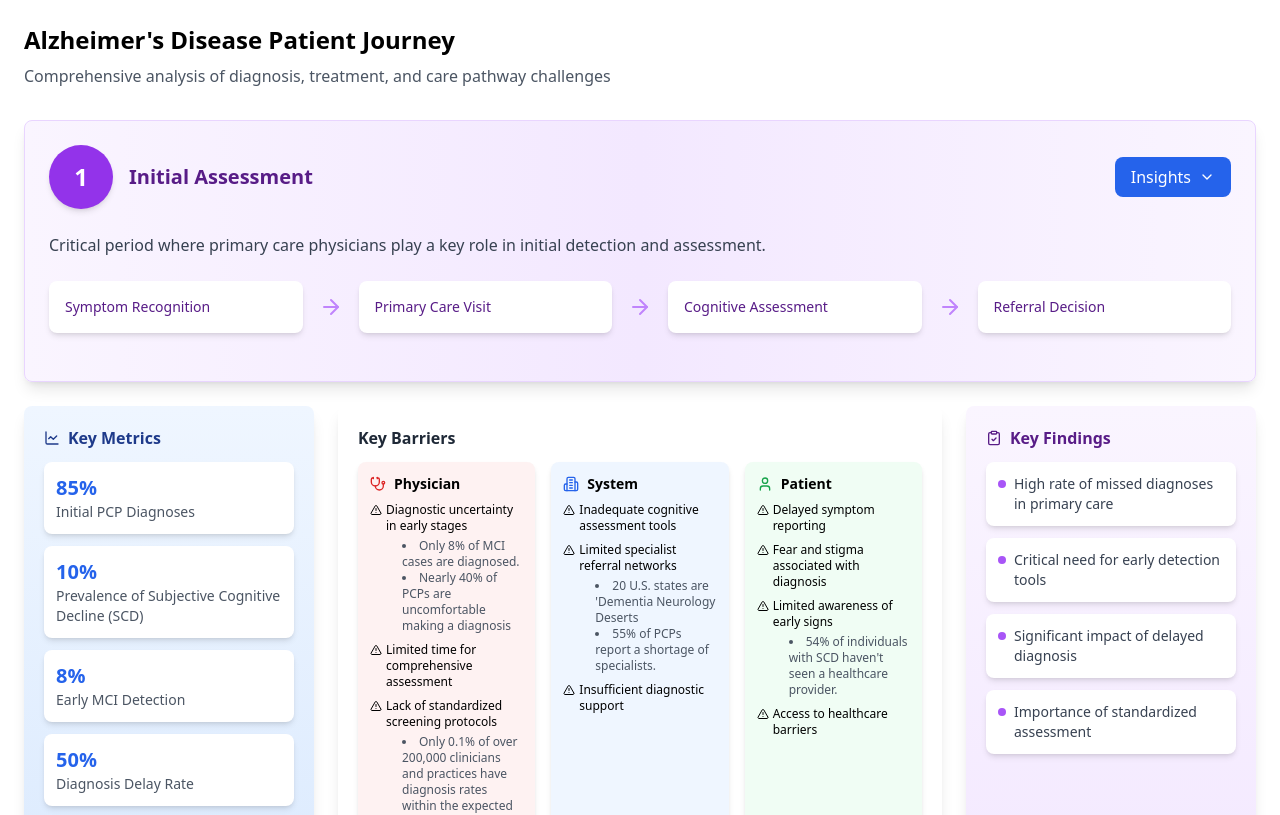
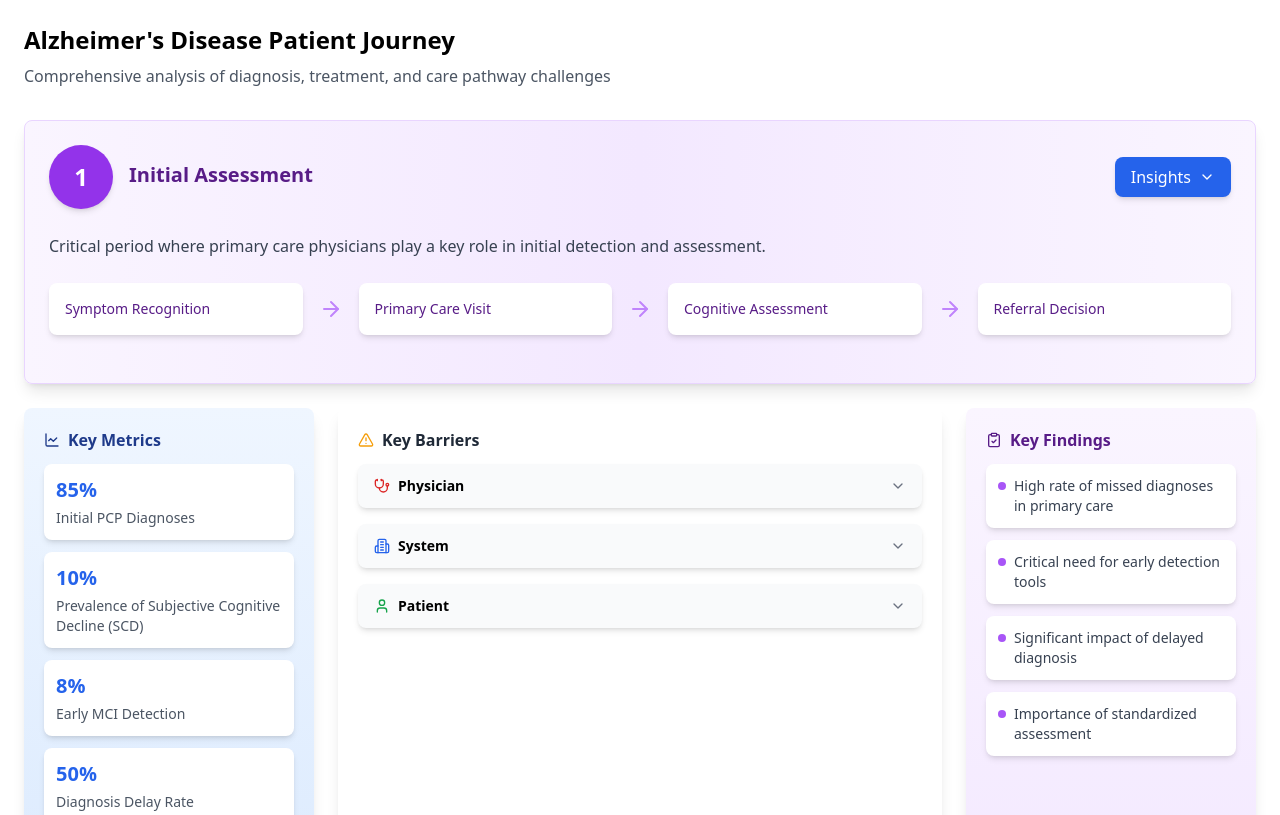
Before and after one commit to Bennybas/alzheimers_patient_journey, a React (Create React App) app: page / in a window 1280 px wide. Shown: the top 815 px of the page. Built offline with nearby package versions, Linux system fonts and the light colour scheme.

Commit message:
Descirbe

```diff
--- a/src/components/JourneyStage/JourneyStage.jsx
+++ b/src/components/JourneyStage/JourneyStage.jsx
@@ -14,7 +14,6 @@ import {
 
 const JourneyStage = ({ stage, metrics, barriers, findings }) => {
   const [hoveredAction, setHoveredAction] = useState(null);
-  const [isExpanded, setIsExpanded] = useState(false);
   const [showInsights, setShowInsights] = useState(false);
 
   const handleActionHover = (actionName) => {
@@ -25,15 +24,11 @@ const JourneyStage = ({ stage, metrics, barriers, findings }) => {
     setHoveredAction(null);
   };
 
-  const toggleExpand = () => {
-    setIsExpanded(!isExpanded);
-  };
-
   const toggleInsights = () => {
     setShowInsights(!showInsights);
   };
 
-  // Dynamic insights based on stage
+  // Dynamic insights based on stage (kept the same)
   const getInsightsData = () => {
     switch (stage.number) {
       case 1:
@@ -48,9 +43,9 @@ const JourneyStage = ({ stage, metrics, barriers, findings }) => {
         return [
           { mmse: "28/30", moca: "28/30", stage: "Normal cognitive function, may show minor signs of decline" },
           { mmse: "26/30", moca: "26/30", stage: "Mild cognitive impairment (MCI), slight decline in memory, attention" },
-          {  mmse: "22/30", moca: "22/30", stage: "Moderate cognitive decline, noticeable issues with memory and daily tasks" },
-          {  mmse: "18/30", moca: "18/30", stage: "Moderate dementia, increasing difficulties with communication, orientation" },
-          {  mmse: "Below 18", moca: "Below 18", stage: "Severe cognitive decline, advanced stages of dementia, major difficulties in daily life" }
+          { mmse: "22/30", moca: "22/30", stage: "Moderate cognitive decline, noticeable issues with memory and daily tasks" },
+          { mmse: "18/30", moca: "18/30", stage: "Moderate dementia, increasing difficulties with communication, orientation" },
+          { mmse: "Below 18", moca: "Below 18", stage: "Severe cognitive decline, advanced stages of dementia, major difficulties in daily life" }
         ];
       case 3:
         return [
@@ -68,72 +63,78 @@ const JourneyStage = ({ stage, metrics, barriers, findings }) => {
   const renderInsightsTable = () => {
     const insightsData = getInsightsData();
 
+    const tableClasses = "w-full border-collapse overflow-hidden rounded-lg";
+    const headerClasses = "bg-gray-100 text-left text-xs font-semibold text-gray-600 uppercase tracking-wider px-6 py-3";
+    const cellClasses = "px-6 py-4 text-sm text-gray-800 border-t border-gray-200";
+
     switch (stage.number) {
       case 1:
         return (
-          <strong>Average Time to Diagnosis
-          <table className="w-full">
-            <thead className="bg-gray-50">
+          <div className="space-y-4">
+            <h3 className="text-lg font-semibold text-gray-800">Average Time to Diagnosis</h3>
+            <table className={tableClasses}>
+              <thead>
                 <tr>
-                <th className="px-6 py-3 text-left text-xs font-medium text-gray-500 uppercase tracking-wider">Stage</th>
-                <th className="px-6 py-3 text-left text-xs font-medium text-gray-500 uppercase tracking-wider">Average Time to Diagnosis</th>
+                  <th className={headerClasses}>Stage</th>
+                  <th className={headerClasses}>Average Time to Diagnosis</th>
                 </tr>
               </thead>
-            <tbody className="divide-y divide-gray-200">
+              <tbody>
                 {insightsData.map((item, index) => (
-                <tr key={index} className={index % 2 === 0 ? 'bg-white' : 'bg-gray-50'}>
-                  <td className="px-6 py-4 text-sm text-gray-900">{item.stage}</td>
-                  <td className="px-6 py-4 text-sm text-gray-900">{item.time}</td>
+                  <tr key={index} className="hover:bg-gray-50 transition-colors">
+                    <td className={cellClasses}>{item.stage}</td>
+                    <td className={cellClasses}>{item.time}</td>
                   </tr>
                 ))}
               </tbody>
             </table>
-          </strong>
+          </div>
         );
       case 2:
         return (
-          <strong>Cognitive Decline Metrics
-          <table className="w-full">
-            <thead className="bg-gray-50">
+          <div className="space-y-4">
+            <h3 className="text-lg font-semibold text-gray-800">Cognitive Decline Metrics</h3>
+            <table className={tableClasses}>
+              <thead>
                 <tr>
-                <th className="px-6 py-3 text-left text-xs font-medium text-gray-500 uppercase tracking-wider">MMSE Score</th>
-                <th className="px-6 py-3 text-left text-xs font-medium text-gray-500 uppercase tracking-wider">MoCA Score</th>
-                <th className="px-6 py-3 text-left text-xs font-medium text-gray-500 uppercase tracking-wider">Stage of Cognitive Decline</th>
+                  <th className={headerClasses}>MMSE Score</th>
+                  <th className={headerClasses}>MoCA Score</th>
+                  <th className={headerClasses}>Stage of Cognitive Decline</th>
                 </tr>
               </thead>
-            <tbody className="divide-y divide-gray-200">
+              <tbody>
                 {insightsData.map((item, index) => (
-                <tr key={index} className={index % 2 === 0 ? 'bg-white' : 'bg-gray-50'}>
-
-                  <td className="px-6 py-4 text-sm text-gray-900">{item.mmse}</td>
-                  <td className="px-6 py-4 text-sm text-gray-900">{item.moca}</td>
-                  <td className="px-6 py-4 text-sm text-gray-900">{item.stage}</td>
+                  <tr key={index} className="hover:bg-gray-50 transition-colors">
+                    <td className={cellClasses}>{item.mmse}</td>
+                    <td className={cellClasses}>{item.moca}</td>
+                    <td className={cellClasses}>{item.stage}</td>
                   </tr>
                 ))}
               </tbody>
             </table>
-          </strong>
+          </div>
         );
       case 3:
         return (
-          <strong>ARIA (Amyloid-Related Imaging Abnormalities) in lecanemab
-          <table className="w-full">
-            <thead className="bg-gray-50">
+          <div className="space-y-4">
+            <h3 className="text-lg font-semibold text-gray-800">ARIA in Lecanemab Treatment</h3>
+            <table className={tableClasses}>
+              <thead>
                 <tr>
-                <th className="px-6 py-3 text-left text-xs font-medium text-gray-500 uppercase tracking-wider">Aspect</th>
-                <th className="px-6 py-3 text-left text-xs font-medium text-gray-500 uppercase tracking-wider">Quantitative Insights</th>
+                  <th className={headerClasses}>Aspect</th>
+                  <th className={headerClasses}>Quantitative Insights</th>
                 </tr>
               </thead>
-            <tbody className="divide-y divide-gray-200">
+              <tbody>
                 {insightsData.map((item, index) => (
-                <tr key={index} className={index % 2 === 0 ? 'bg-white' : 'bg-gray-50'}>
-                  <td className="px-6 py-4 text-sm font-medium text-gray-900">{item.aspect}</td>
-                  <td className="px-6 py-4 text-sm text-gray-900">{item.insight}</td>
+                  <tr key={index} className="hover:bg-gray-50 transition-colors">
+                    <td className={`${cellClasses} font-medium`}>{item.aspect}</td>
+                    <td className={cellClasses}>{item.insight}</td>
                   </tr>
                 ))}
               </tbody>
             </table>
-          </strong>
+          </div>
         );
       default:
         return null;
@@ -142,71 +143,68 @@ const JourneyStage = ({ stage, metrics, barriers, findings }) => {
 
   return (
     <div className="relative w-full">
-      <Card className="bg-gradient-to-r from-purple-50 via-purple-100 to-purple-50 p-6 mb-6 shadow-lg rounded-lg border border-purple-200">
+      <Card className="bg-gradient-to-r from-purple-50 via-purple-100 to-purple-50 p-6 mb-6 shadow-lg rounded-lg border border-purple-200 transition-all duration-300 hover:shadow-xl">
         <div className="flex items-center justify-between mb-6">
           <div className="flex items-center gap-4">
-            <div className="w-16 h-16 rounded-full bg-purple-600 flex items-center justify-center shadow-md">
+            <div className="w-16 h-16 rounded-full bg-purple-600 flex items-center justify-center shadow-md transform transition-transform hover:scale-105">
               <span className="text-2xl font-bold text-white">{stage.number}</span>
             </div>
             <div>
               <h2 className="text-xl font-bold text-purple-900">{stage.title}</h2>
-              <p className="text-sm text-purple-700">{stage.timeframe}</p>
+              <p className="text-sm text-purple-700 mt-1">{stage.timeframe}</p>
             </div>
           </div>
           <div className="flex gap-4">
             <button
               onClick={toggleInsights}
-              className="flex items-center gap-2 bg-blue-600 text-white px-4 py-2 rounded-lg hover:bg-blue-700 transition"
+              className="flex items-center gap-2 bg-blue-600 text-white px-4 py-2 rounded-lg hover:bg-blue-700 transition-colors shadow-md hover:shadow-lg active:transform active:scale-95"
             >
               Insights
               {showInsights ? (
-                <ChevronUp className="w-4 h-4" />
+                <ChevronUp className="w-4 h-4 transition-transform" />
               ) : (
-                <ChevronDown className="w-4 h-4" />
+                <ChevronDown className="w-4 h-4 transition-transform" />
               )}
             </button>
           </div>
         </div>
 
-        <p className="text-gray-700 mb-6">{stage.description}</p>
+        <p className="text-gray-700 mb-6 leading-relaxed">{stage.description}</p>
 
-        {/* Action items with hover effect */}
         <div className="flex items-center gap-4 mb-6">
           {stage.actions.map((action, idx) => (
             <React.Fragment key={idx}>
               <div
-                className="flex-1 bg-white p-4 rounded-lg shadow-md transition duration-300 hover:shadow-lg cursor-pointer"
+                className="flex-1 bg-white p-4 rounded-lg shadow-md transition-all duration-300 hover:shadow-lg hover:bg-purple-50 cursor-pointer transform hover:-translate-y-1"
                 onMouseEnter={() => handleActionHover(action.name)}
                 onMouseLeave={handleActionLeave}
               >
                 <div className="text-sm font-medium text-purple-900">{action.name}</div>
               </div>
               {idx < stage.actions.length - 1 && (
-                <ArrowRight className="w-6 h-6 text-purple-400 flex-shrink-0" />
+                <ArrowRight className="w-6 h-6 text-purple-400 flex-shrink-0 animate-pulse" />
               )}
             </React.Fragment>
           ))}
         </div>
 
-        {/* Insights Table */}
-        {showInsights && (
-          <div className="mt-4 bg-white rounded-lg shadow-md overflow-hidden">
+        <div className={`transition-all duration-500 ease-in-out ${
+          showInsights ? 'max-h-screen opacity-100 mt-6' : 'max-h-0 opacity-0 overflow-hidden'
+        }`}>
+          <div className="bg-white rounded-lg shadow-lg overflow-hidden">
             {renderInsightsTable()}
           </div>
-        )}
+        </div>
 
-        {/* Hover content */}
-        <div
-          className={`overflow-hidden transition-all duration-500 ease-in-out ${
+        <div className={`transition-all duration-500 ease-in-out overflow-hidden ${
           hoveredAction ? 'max-h-40 opacity-100' : 'max-h-0 opacity-0'
-          }`}
-        >
+        }`}>
           {hoveredAction && (
-            <div className="bg-purple-50 p-4 rounded-lg shadow-inner mt-4">
+            <div className="bg-purple-50 p-4 rounded-lg shadow-inner mt-4 border border-purple-100">
               <h3 className="text-purple-800 font-semibold mb-2">
                 {hoveredAction}
               </h3>
-              <p className="text-gray-700 text-sm">
+              <p className="text-gray-700 text-sm leading-relaxed">
                 {stage.actions.find(action => action.name === hoveredAction)?.content}
               </p>
             </div>
@@ -214,81 +212,47 @@ const JourneyStage = ({ stage, metrics, barriers, findings }) => {
         </div>
       </Card>
 
-      {/* Grid layout for metrics, barriers, and findings */}
       <div className="grid grid-cols-12 gap-6">
-        {/* Key Metrics */}
         <div className="col-span-3">
-          <Card className="h-full p-5 bg-gradient-to-b from-blue-50 to-blue-100 rounded-lg shadow-lg">
+          <Card className="h-full p-5 bg-gradient-to-b from-blue-50 to-blue-100 rounded-lg shadow-lg hover:shadow-xl transition-shadow">
             <h3 className="font-semibold text-blue-900 mb-3 flex items-center gap-2">
               <LineChart className="w-4 h-4" />
               Key Metrics
             </h3>
             <div className="space-y-3">
               {metrics.map((metric, idx) => (
-                <div key={idx} className="bg-white p-3 rounded-lg shadow-md">
+                <div key={idx} className="bg-white p-3 rounded-lg shadow-md hover:shadow-lg transition-all duration-300 transform hover:-translate-y-1">
                   <div className="text-xl font-bold text-blue-600">{metric.value}</div>
-                  <div className="text-sm text-gray-600">{metric.label}</div>
+                  <div className="text-sm text-gray-600 mt-1">{metric.label}</div>
                 </div>
               ))}
             </div>
           </Card>
         </div>
 
-        {/* Key Barriers */}
         <div className="col-span-6">
-          <Card className="h-full p-5 bg-white shadow-lg rounded-lg">
-            <h3 className="font-semibold mb-3 text-gray-800">Key Barriers</h3>
-            <div className="grid grid-cols-3 gap-4">
-              {Object.entries(barriers).map(([key, barrierGroup], groupIdx) => (
-                <div
-                  key={groupIdx}
-                  className={
-                    key === 'physician' ? 'bg-red-50 p-3 rounded-lg shadow-md' :
-                    key === 'system' ? 'bg-blue-50 p-3 rounded-lg shadow-md' :
-                    'bg-green-50 p-3 rounded-lg shadow-md'
-                  }
-                >
-                  <div className="flex items-center gap-2 mb-2">
-                    {key === 'physician' && <Stethoscope className="w-4 h-4 text-red-600" />}
-                    {key === 'system' && <Building2 className="w-4 h-4 text-blue-600" />}
-                    {key === 'patient' && <User className="w-4 h-4 text-green-600" />}
-                    <h4 className="text-sm font-semibold capitalize">{key}</h4>
-                  </div>
-                  <ul className="space-y-2">
-                    {barrierGroup.map((barrier, idx) => (
-                      <li key={idx} className="text-xs flex items-start gap-1">
-                        <AlertTriangle className="w-3 h-3 flex-shrink-0 mt-0.5" />
-                        <div>
-                          <span>{barrier.description}</span>
-                          {barrier.subpoints && (
-                            <ul className="mt-1 ml-4 text-gray-600 list-disc list-inside">
-                              {barrier.subpoints.map((subpoint, subIdx) => (
-                                <li key={subIdx} className="text-xs">{subpoint}</li>
-                              ))}
-                            </ul>
-                          )}
-                        </div>
-                      </li>
-                    ))}
-                  </ul>
-                </div>
-              ))}
-            </div>
+          <Card className="h-full p-5 bg-white shadow-lg rounded-lg hover:shadow-xl transition-shadow">
+            <h3 className="font-semibold mb-3 text-gray-800 flex items-center gap-2">
+              <AlertTriangle className="w-4 h-4 text-amber-500" />
+              Key Barriers
+            </h3>
+            <KeyBarriers barriers={barriers} />
           </Card>
         </div>
 
-        {/* Key Findings */}
         <div className="col-span-3">
-          <Card className="h-full p-5 bg-gradient-to-b from-purple-50 to-purple-100 shadow-lg rounded-lg">
+          <Card className="h-full p-5 bg-gradient-to-b from-purple-50 to-purple-100 shadow-lg rounded-lg hover:shadow-xl transition-shadow">
             <h3 className="font-semibold text-purple-900 mb-3 flex items-center gap-2">
               <ClipboardCheck className="w-4 h-4" />
               Key Findings
             </h3>
             <div className="space-y-3">
               {findings.map((finding, idx) => (
-                <div key={idx} className="bg-white p-3 rounded-lg shadow-md text-sm text-gray-700 flex items-start gap-2">
+                <div key={idx} className="bg-white p-3 rounded-lg shadow-md hover:shadow-lg transition-all duration-300 transform hover:-translate-y-1">
+                  <div className="text-sm text-gray-700 flex items-start gap-2">
                     <div className="w-2 h-2 bg-purple-500 rounded-full mt-1.5 flex-shrink-0" />
                     <span>{finding}</span>
+                  </div>
                 </div>
               ))}
             </div>
@@ -301,4 +265,66 @@ const JourneyStage = ({ stage, metrics, barriers, findings }) => {
   );
 };
 
+const KeyBarriers = ({ barriers }) => {
+  const [expandedBarrier, setExpandedBarrier] = useState(null);
+
+  const toggleBarrier = (key) => {
+    setExpandedBarrier(expandedBarrier === key ? null : key);
+  };
+
+  return (
+    <div className="space-y-4">
+      {Object.entries(barriers).map(([key, barrierGroup], groupIdx) => (
+        <div key={groupIdx} className="bg-gray-50 rounded-lg shadow-md hover:shadow-lg transition-shadow">
+          <button
+            className="w-full flex items-center justify-between px-4 py-3 hover:bg-gray-100 transition-colors rounded-lg focus:outline-none focus:ring-2 focus:ring-purple-500 focus:ring-opacity-50"
+            onClick={() => toggleBarrier(key)}
+          >
+            <div className="flex items-center gap-2">
+              {key === 'physician' && <Stethoscope className="w-4 h-4 text-red-600" />}
+              {key === 'system' && <Building2 className="w-4 h-4 text-blue-600" />}
+              {key === 'patient' && <User className="w-4 h-4 text-green-600" />}
+              <h4 className="text-sm font-semibold capitalize">{key}</h4>
+            </div>
+            <div className="transform transition-transform duration-200">
+              {expandedBarrier === key ? (
+                <ChevronUp className="w-4 h-4 text-gray-500" />
+              ) : (
+                <ChevronDown className="w-4 h-4 text-gray-500" />
+              )}
+            </div>
+          </button>
+          <div className={`transition-all duration-300 ease-in-out overflow-hidden ${
+            expandedBarrier === key ? 'max-h-screen opacity-100' : 'max-h-0 opacity-0'
+          }`}>
+            <div className="p-4 border-t border-gray-200">
+              <ul className="space-y-3">
+                {barrierGroup.map((barrier, idx) => (
+                  <li key={idx} className="text-sm">
+                    <div className="flex items-start gap-2 bg-white p-3 rounded-lg shadow-sm hover:shadow-md transition-all duration-300">
+                      <AlertTriangle className="w-4 h-4 text-amber-500 flex-shrink-0 mt-0.5" />
+                      <div className="space-y-2">
+                        <span className="text-gray-800 font-medium">{barrier.description}</span>
+                        {barrier.subpoints && (
+                          <ul className="ml-4 space-y-1">
+                            {barrier.subpoints.map((subpoint, subIdx) => (
+                              <li key={subIdx} className="text-gray-600 flex items-center gap-2 before:content-['•'] before:text-purple-400">
+                                <span className="text-xs leading-relaxed">{subpoint}</span>
+                              </li>
+                            ))}
+                          </ul>
+                        )}
+                      </div>
+                    </div>
+                  </li>
+                ))}
+              </ul>
+            </div>
+          </div>
+        </div>
+      ))}
+    </div>
+  );
+};
+
 export default JourneyStage;
```
Lines whose indentation alone changed are shown as unchanged.
